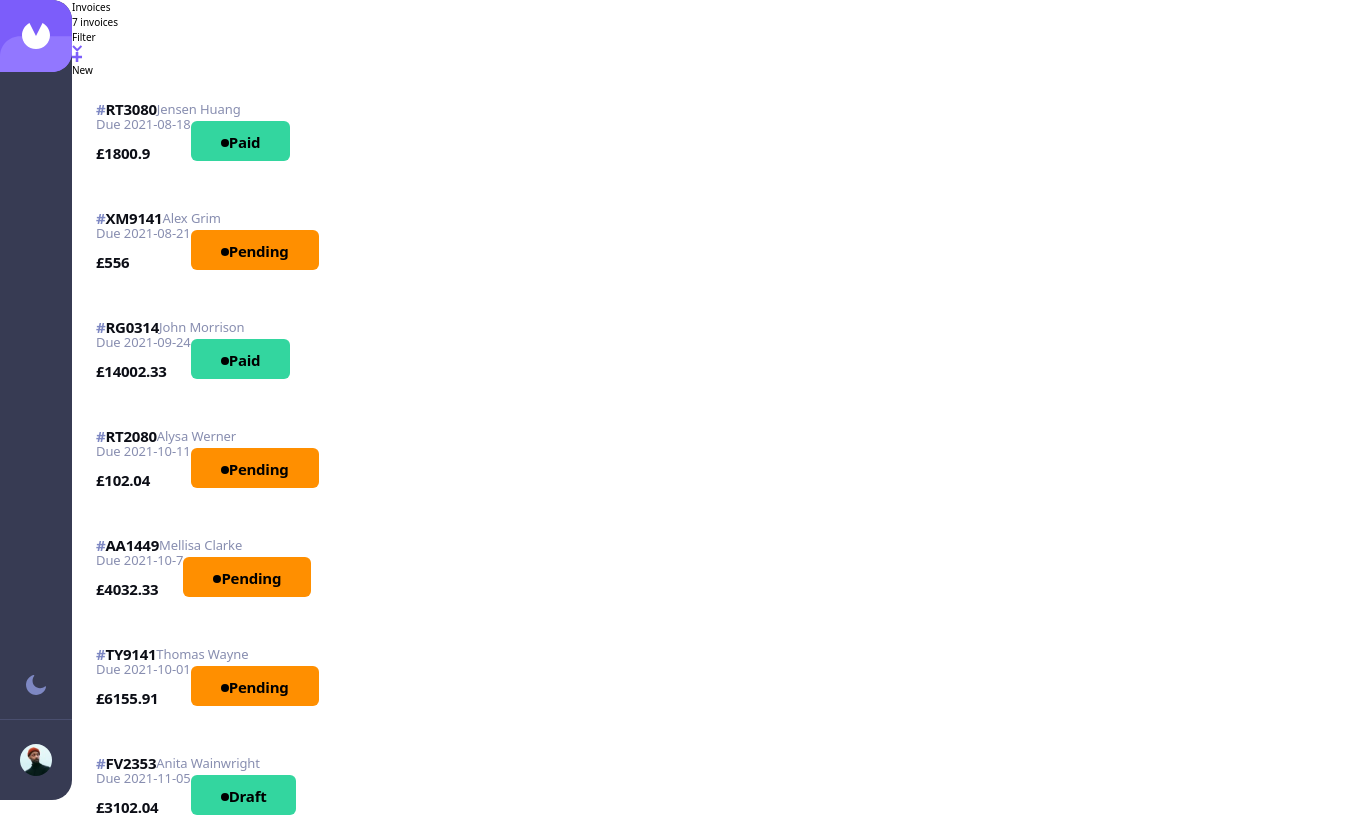
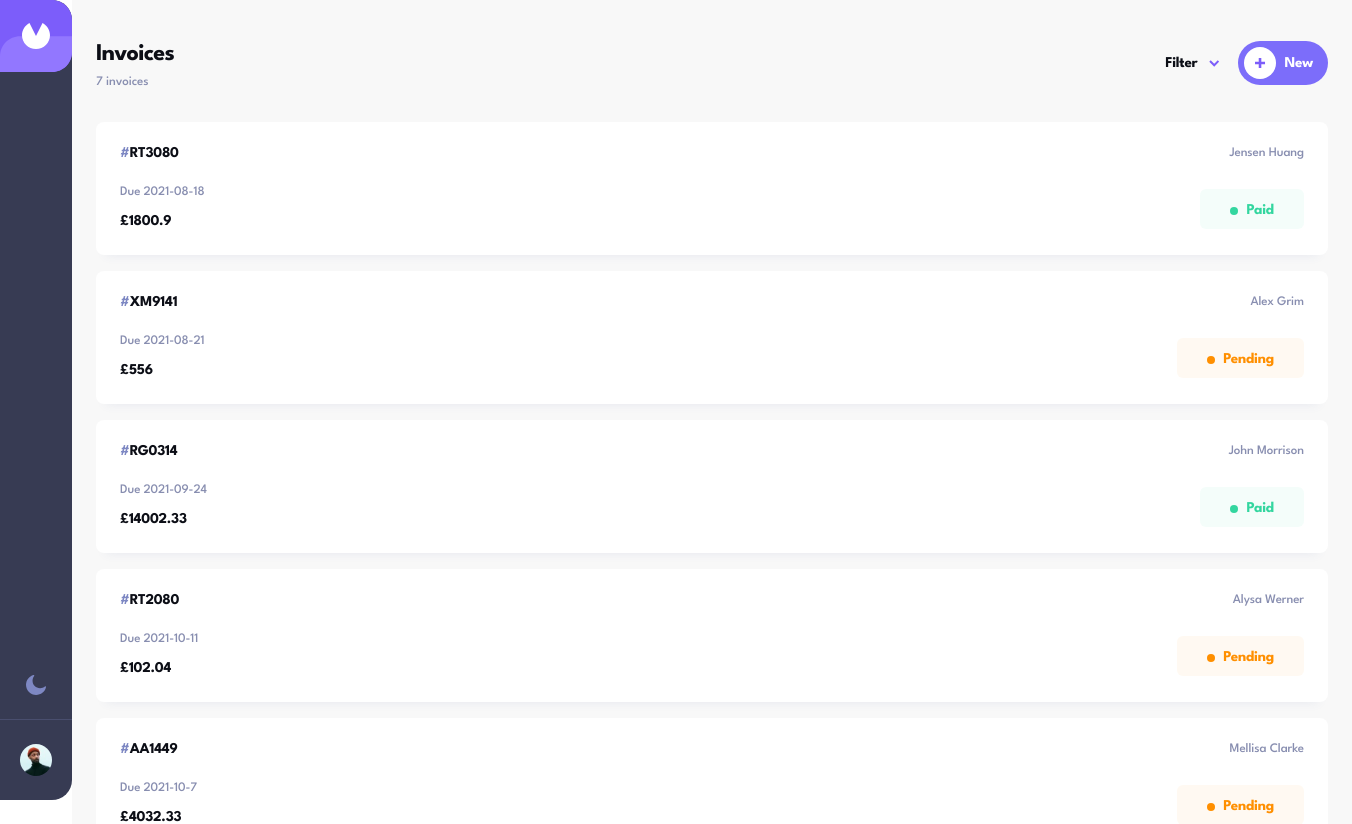
Before and after one commit to Bletfen/Invoice-App, a React (Vite) app: page / in a window 1280 px wide. Shown: the top 824 px of the page, 1352 px wide, since content can reach past the window. Built offline with nearby package versions, Linux system fonts and the light colour scheme.

Commit message:
finished styling main page

```diff
--- a/index.html
+++ b/index.html
@@ -7,6 +7,12 @@
       href="/assets/favicon-32x32.png"
       type="image/x-icon"
     />
+    <link rel="preconnect" href="https://fonts.googleapis.com" />
+    <link rel="preconnect" href="https://fonts.gstatic.com" crossorigin />
+    <link
+      href="https://fonts.googleapis.com/css2?family=League+Spartan:wght@100..900&display=swap"
+      rel="stylesheet"
+    />
     <meta name="viewport" content="width=device-width, initial-scale=1.0" />
     <title>Invoice App</title>
   </head>
--- /dev/null
+++ b/src/components/Filter.tsx
@@ -0,0 +1,80 @@
+export default function () {
+  return (
+    <div
+      className="flex justify-between
+        mb-[3.2rem] mt-[3.6rem]"
+    >
+      <div className="flex flex-col gap-[0.3rem]">
+        <h1
+          className="text-[2.4rem] font-bold tracking-[-0.75px]
+            text-invoiceHeaderText-light"
+        >
+          Invoices
+        </h1>
+        <span
+          className="text-[1.3rem] font-[500] leading-[1.5rem]
+            tracking-[-0.1px] text-[#888eb0]"
+        >
+          7 invoices
+        </span>
+      </div>
+      <div
+        className="flex items-center
+        gap-[1.9rem]"
+      >
+        <div
+          className="flex gap-[1.2rem]
+            items-center cursor-pointer"
+        >
+          <span
+            className="text-[1.5rem] font-bold tracking-[-0.25px]
+            leading-[1.5rem] text-invoiceHeaderText-light"
+          >
+            Filter
+          </span>
+          <svg
+            width="10"
+            height="7"
+            viewBox="0 0 10 7"
+            fill="none"
+            xmlns="http://www.w3.org/2000/svg"
+          >
+            <path
+              d="M1 1L5.2279 5.2279L9.4558 1"
+              stroke="#7C5DFA"
+              stroke-width="2"
+            />
+          </svg>
+        </div>
+        <button
+          className="flex
+            py-[0.6rem] pl-[0.6rem] pr-[1.5rem]
+            bg-[#7c6dfa] rounded-[2.4rem]
+            text-white text-[1.5rem] font-bold
+            leading-[1.5rem] tracking-[-0.25px]
+            items-center gap-[0.8rem]
+            cursor-pointer"
+        >
+          <div
+            className="bg-white rounded-full w-[3.2rem] h-[3.2rem]
+            flex items-center justify-center"
+          >
+            <svg
+              width="11"
+              height="11"
+              viewBox="0 0 11 11"
+              fill="none"
+              xmlns="http://www.w3.org/2000/svg"
+            >
+              <path
+                d="M6.31311 10.0234V6.3136H10.0229V3.73327H6.31311V0.0234375H3.73278V3.73327H0.0229492V6.3136H3.73278V10.0234H6.31311Z"
+                fill="#7C5DFA"
+              />
+            </svg>
+          </div>
+          New
+        </button>
+      </div>
+    </div>
+  );
+}
--- a/src/index.css
+++ b/src/index.css
@@ -1,15 +1,16 @@
 @import "tailwindcss";
-@import url("https://fonts.googleapis.com/css2?family=League+Spartan:wght@100..900&display=swap");
-
-html {
-  font-size: 62.5%;
-}
-
 @theme {
   --color-header-light: #373b53;
   --color-invoiceHeaderText-light: #0c0e16;
   --color-invoicePText-light: #888eb0;
   --color-paidButton-light: #33d69f;
   --color-pendingButton-light: #ff8f00;
-  --color-draftButton-light: #383b53;
 }
+
+html {
+  font-size: 62.5%;
+}
+
+body {
+  font-family: "League Spartan", sans-serif;
+}
--- a/src/layout/Layout.tsx
+++ b/src/layout/Layout.tsx
@@ -4,7 +4,13 @@ export default function Layout() {
   return (
     <div className="flex flex-col xl:flex-row">
       <Header />
-      <Outlet />
+      <div
+        className="px-[2.4rem]
+        bg-[#f8f8f8] min-h-screen
+        pb-[10.5rem] min-w-screen"
+      >
+        <Outlet />
+      </div>
     </div>
   );
 }
--- a/src/pages/Invoices.tsx
+++ b/src/pages/Invoices.tsx
@@ -1,55 +1,23 @@
 import { Link } from "react-router-dom";
+import Filter from "../components/Filter";
 import dataBase from "../../data.json";
 export default function Invoices() {
   return (
     <div>
-      <div>
-        <div>
-          <h1>Invoices</h1>
-          <span>7 invoices</span>
-        </div>
-        <div>
-          <span>Filter</span>
-          <svg
-            width="10"
-            height="7"
-            viewBox="0 0 10 7"
-            fill="none"
-            xmlns="http://www.w3.org/2000/svg"
-          >
-            <path
-              d="M1 1L5.2279 5.2279L9.4558 1"
-              stroke="#7C5DFA"
-              stroke-width="2"
-            />
-          </svg>
-        </div>
-        <button>
-          <div>
-            <svg
-              width="11"
-              height="11"
-              viewBox="0 0 11 11"
-              fill="none"
-              xmlns="http://www.w3.org/2000/svg"
-            >
-              <path
-                d="M6.31311 10.0234V6.3136H10.0229V3.73327H6.31311V0.0234375H3.73278V3.73327H0.0229492V6.3136H3.73278V10.0234H6.31311Z"
-                fill="#7C5DFA"
-              />
-            </svg>
-          </div>
-          New
-        </button>
-      </div>
-      <div className="flex flex-col">
+      <Filter />
+      <div className="flex flex-col gap-[1.6rem]">
         {dataBase.map((item) => (
           <Link key={item.id} to={item.id}>
             <div
               className="pt-[2.4rem] pb-[2.2rem]
-              px-[2.4rem]"
+              px-[2.4rem] bg-white rounded-[0.8rem]
+              shadow-[0_10px_10px_-10px_rgba(72,84,159,0.1)]"
             >
-              <div className="flex">
+              <div
+                className="flex
+                justify-between
+                mb-[2.4rem]"
+              >
                 <div>
                   <h2
                     className="text-[1.5rem]
@@ -82,7 +50,8 @@ export default function Invoices() {
               </div>
               <div
                 className="flex
-                items-center"
+                items-center
+                justify-between"
               >
                 <div className="flex flex-col gap-[0.9rem]">
                   <p
@@ -105,20 +74,26 @@ export default function Invoices() {
                 </div>
                 <button
                   className={`px-[3rem] pt-[1.4rem] pb-[1.1rem]
-                  bg-paidButton-light rounded-[0.6rem]
+                  rounded-[0.6rem]
                   text-[1.5rem] font-bold leading-[1.5rem]
                   tracking-[-0.25px]
-                  flex items-center ${
+                  flex items-center gap-[0.8rem] ${
                     item.status.toLowerCase() === "paid"
-                      ? "bg-paidButton-light"
+                      ? "bg-paidButton-light/5 text-paidButton-light"
                       : item.status.toLowerCase() === "pending"
-                      ? "bg-pendingButton-light"
-                      : "bg-draftButton-light"
+                      ? "bg-pendingButton-light/5 text-pendingButton-light"
+                      : "bg-[#373b53]/5 text-header-light"
                   }`}
                 >
                   <div
-                    className="w-[0.8rem] h-[0.8rem]
-                    bg-black rounded-full"
+                    className={`w-[0.8rem] h-[0.8rem]
+                    bg-black rounded-full ${
+                      item.status.toLowerCase() === "paid"
+                        ? "bg-paidButton-light"
+                        : item.status.toLowerCase() === "pending"
+                        ? "bg-pendingButton-light"
+                        : "bg-header-light"
+                    }`}
                   ></div>
                   {item.status}
                 </button>
```
